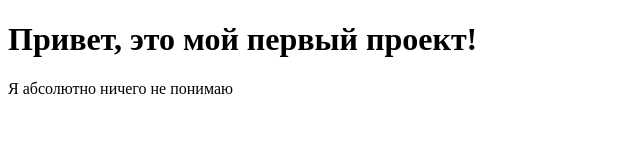
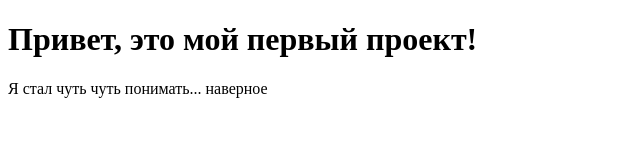
Before and after one commit to Egorilla674/first-project, a plain HTML site: page index.html in a window 1280 px wide. Shown: the full height of the page, 0-640 px from the left. Drawn offline with Linux system fonts and the light colour scheme.

Commit message:
Создали базовую разметку HTML

```diff
--- a/index.html
+++ b/index.html
@@ -6,6 +6,6 @@
   </head>
   <body>
     <h1>Привет, это мой первый проект!</h1>
-      <p>Я абсолютно ничего не понимаю</p>
+      <p>Я стал чуть чуть понимать... наверное</p>
   </body>
   </html>
```
